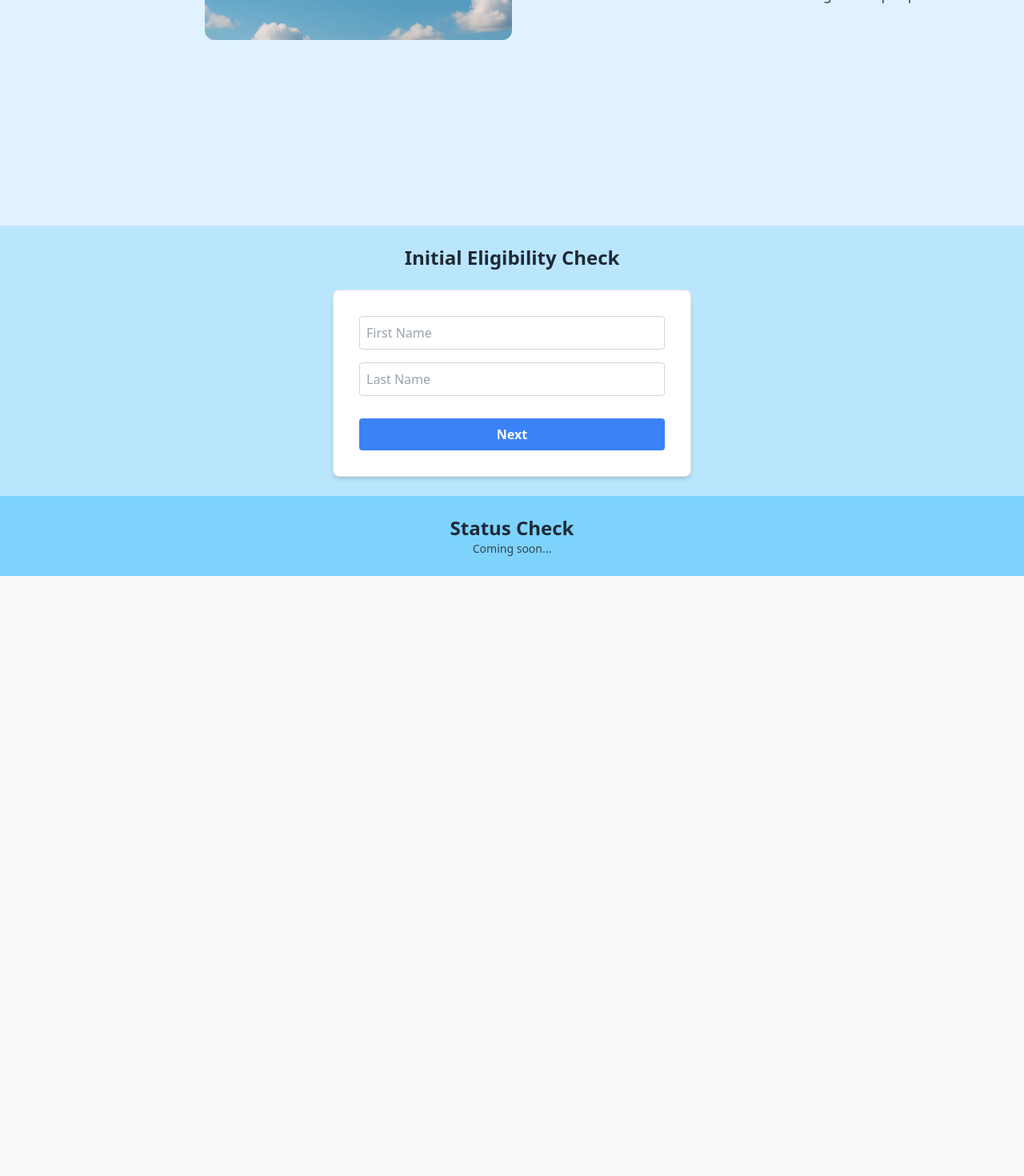
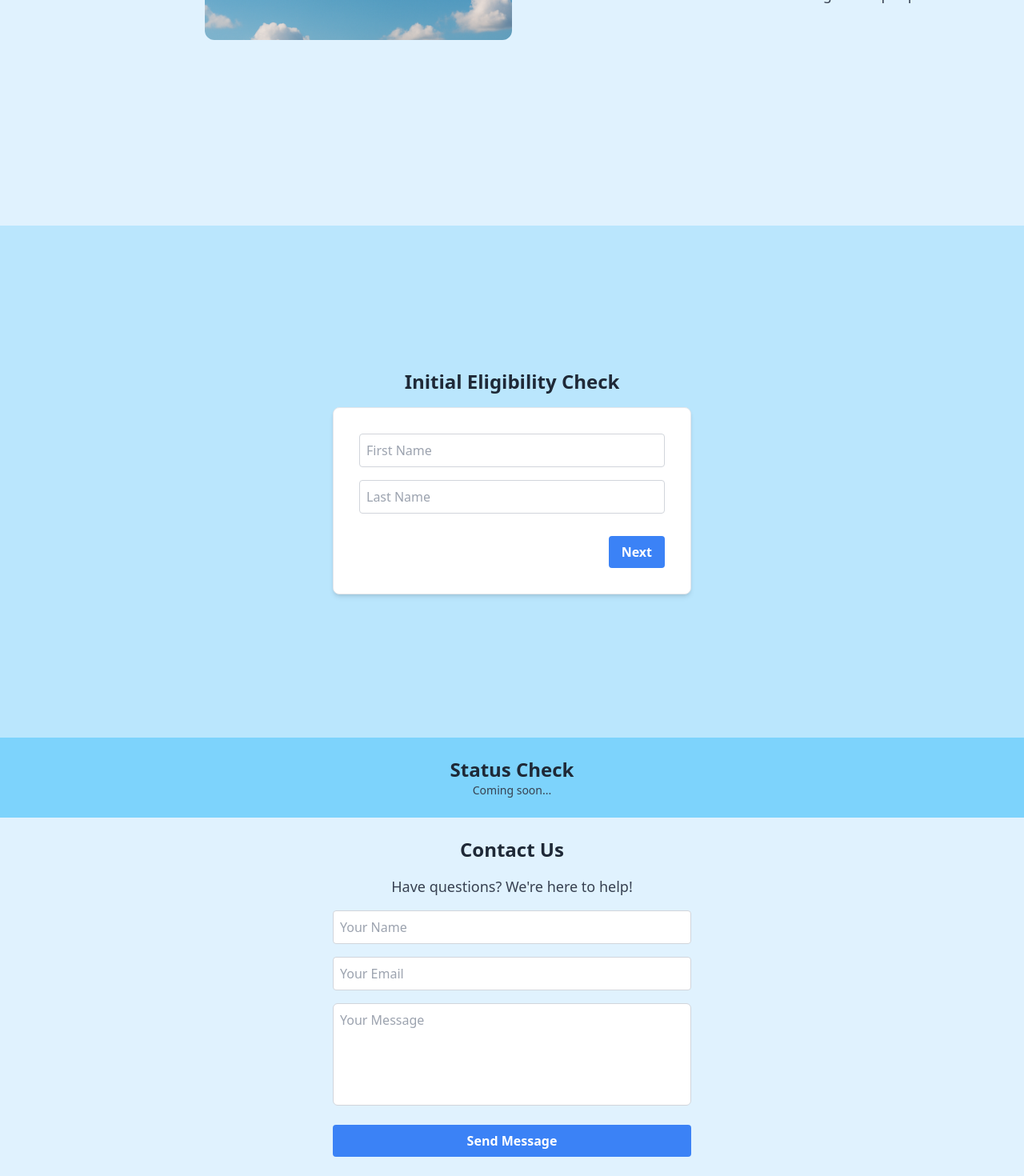
Before and after one commit to RoiLe/easycase-app, a React (Create React App) app: page / in a window 1280 px wide. Shown: the part 1310-2780 px from the top of the page at 80% size. Before the commit the page ends 2030 px from the top, so only its background shows below. Built offline with nearby package versions, Linux system fonts and the light colour scheme.

Commit message:
contact section

```diff
--- a/package.json
+++ b/package.json
@@ -8,6 +8,7 @@
     "@testing-library/react": "^16.3.0",
     "@testing-library/user-event": "^13.5.0",
     "framer-motion": "^12.12.1",
+    "gh-pages": "^6.3.0",
     "lucide-react": "^0.511.0",
     "react": "^19.1.0",
     "react-dom": "^19.1.0",
--- a/src/components/EasyCaseApp.jsx
+++ b/src/components/EasyCaseApp.jsx
@@ -110,6 +110,7 @@ export default function EasyCaseApp() {
     }
   };
 
+
   const handleSubmit = () => {
     if (!isStepValid()) return;
     const refId = "REF" + Math.floor(100000 + Math.random() * 900000);
@@ -195,25 +196,32 @@ export default function EasyCaseApp() {
         </section>
 
         {/* Eligibility Section */}
-      <section className="p-6 bg-sky-200" id="eligibility">
-        <h2 className="text-2xl font-semibold text-gray-800">Initial Eligibility Check</h2>
-        <Card className="mt-6 max-w-md mx-auto p-4 border border-gray-200">
+        <section className="min-h-[80vh] p-6 bg-sky-200 flex items-center justify-center" id="eligibility">
+            <div className="w-full max-w-md">
+                <h2 className="text-2xl font-semibold text-gray-800 text-center mb-4">Initial Eligibility Check</h2>
+                <Card className="p-4 border border-gray-200">
                     <CardContent className="flex flex-col gap-4">
                         {reference ? (
                             <div>
-                <p className="text-green-600 font-bold text-lg">Reference ID: {reference}</p>
+                                <p className="text-green-600 font-bold text-lg text-center">Reference ID: {reference}</p>
                             </div>
                         ) : (
                             <>
-                {steps[step]}
+                                {React.cloneElement(steps[step], { key: step })}
                                 {errorMessage && <p className="text-sm text-red-600 mt-2">{errorMessage}</p>}
+                                <div className="flex justify-between gap-4 mt-3">
+                                    {step > 0 ? (
+                                        <Button variant="outline" onClick={() => setStep(step - 1)}>Back</Button>
+                                    ) : <span />}
                                     {step < steps.length - 1 && (
-                  <Button className="mt-3" onClick={handleNext}>Next</Button>
+                                        <Button className="ml-auto" onClick={handleNext}>Next</Button>
                                     )}
+                                </div>
                             </>
                         )}
                     </CardContent>
                 </Card>
+            </div>
         </section>
 
         {/* Status Check Section */}
@@ -221,6 +229,27 @@ export default function EasyCaseApp() {
             <h2 className="text-2xl font-semibold text-gray-800">Status Check</h2>
             <p className="text-sm text-gray-700">Coming soon...</p>
         </section>
+
+        {/* Contact Section */}
+        <section className="p-6 bg-sky-100" id="contact">
+            <h2 className="text-2xl font-semibold text-gray-800 text-center mb-4">Contact Us</h2>
+            <div className="flex flex-col items-center">
+                <p className="text-gray-700 text-lg mb-4">Have questions? We're here to help!</p>
+                <form className="w-full max-w-md flex flex-col gap-4">
+                    <Input name="contactName" placeholder="Your Name" />
+                    <Input name="contactEmail" placeholder="Your Email" />
+                    <textarea
+                        name="contactMessage"
+                        placeholder="Your Message"
+                        className="border border-gray-300 rounded-md p-2 h-32 resize-none"
+                    />
+                    <Button className="mt-2">Send Message</Button>
+                </form>
+            </div>
+        </section>
     </div>
 );
+
+
+
 }
```
Also changed, not shown: 1 other file (tests, documents, lock files or other folders). Lines whose indentation alone changed are shown as unchanged.
